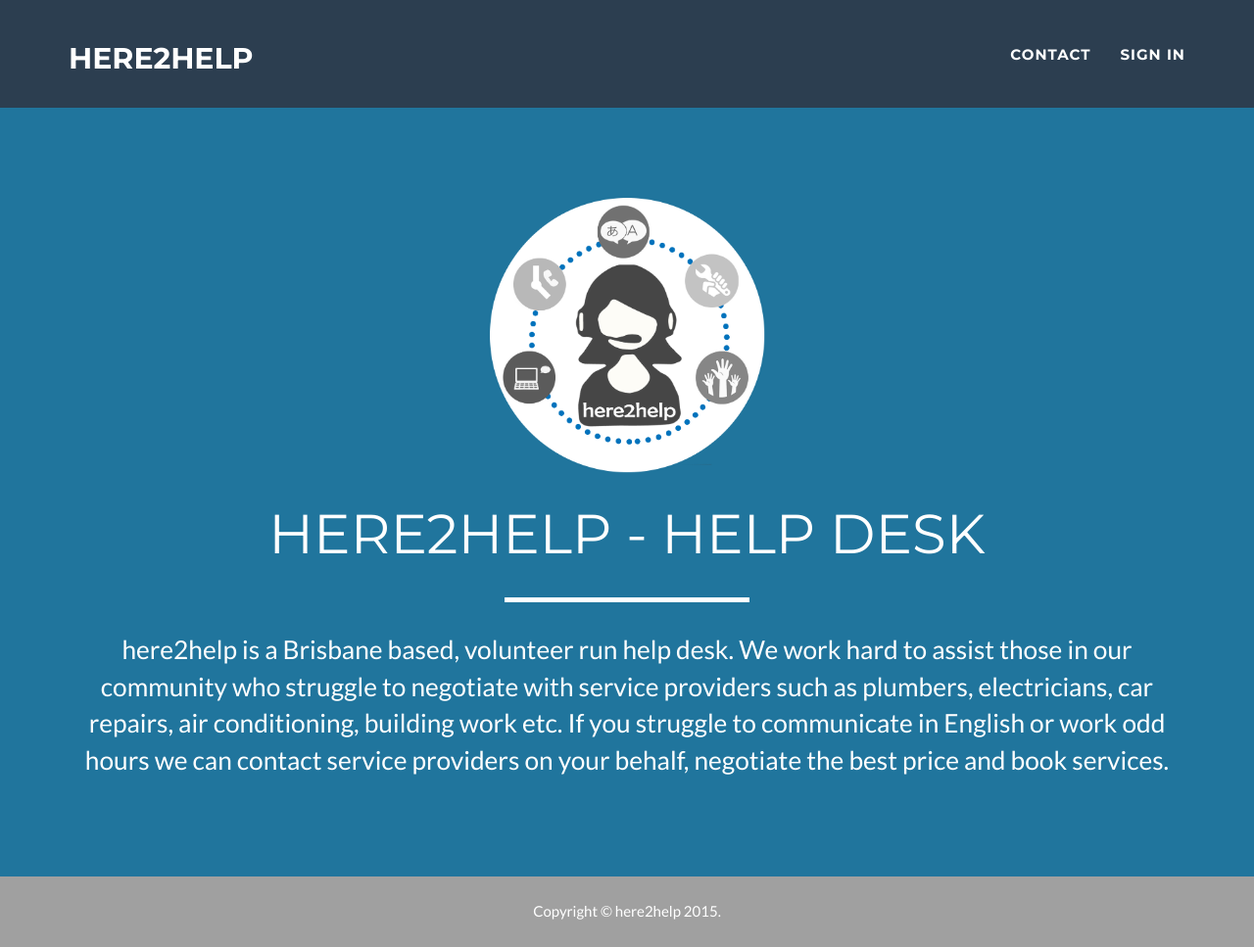
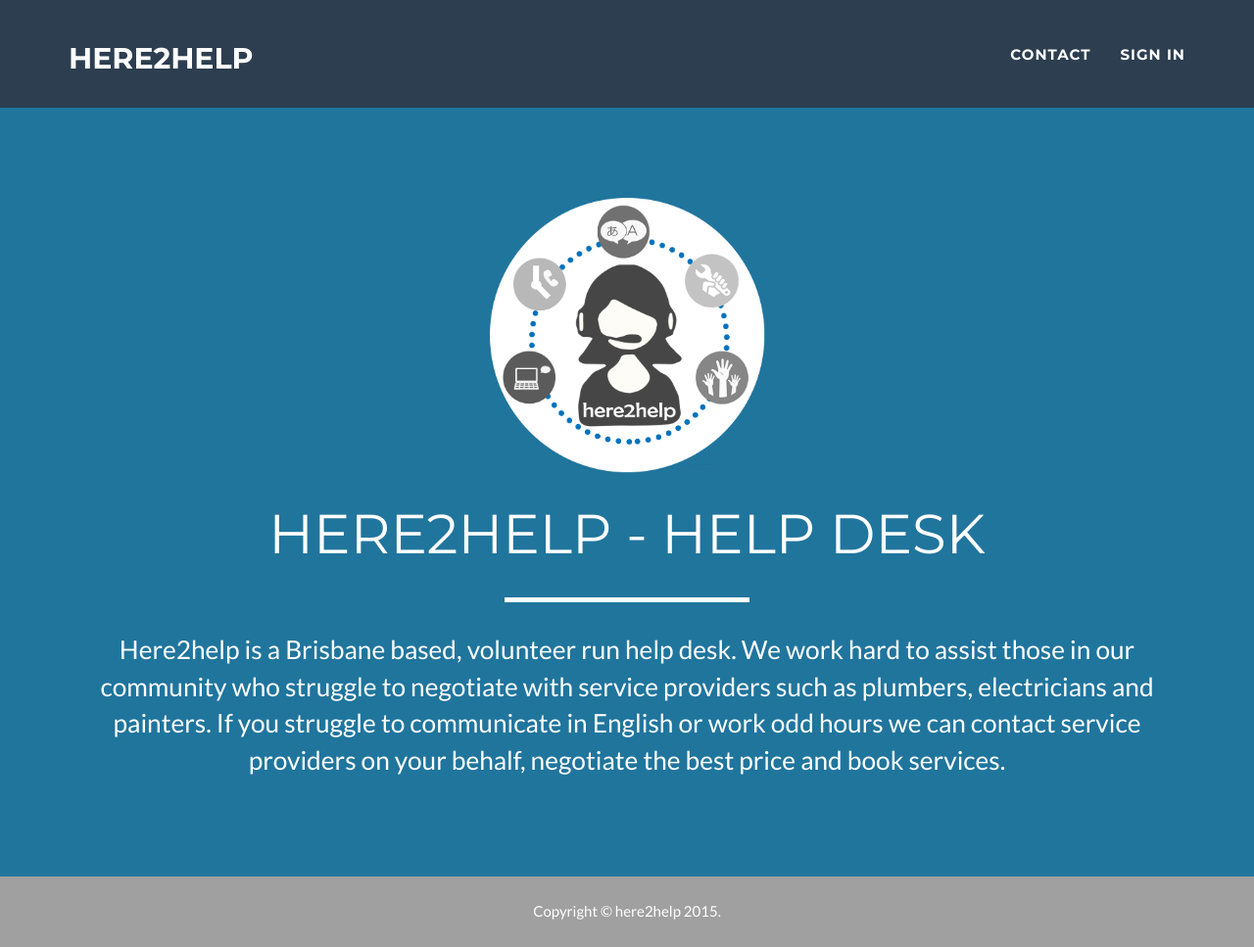
Before and after one commit to leandroVeloso/here2helpTeam, a PHP site: page / in a window 1280 px wide. Shown: the whole page at 98% size. Run offline with PHP 8.4, Linux system fonts and the light colour scheme; some libraries are stand-ins or nearby versions.

Commit message:
Made Help Desk description more succinct.

```diff
--- a/index.php
+++ b/index.php
@@ -15,7 +15,7 @@
                         <div class="intro-text">
                             <span class="name">here2help - Help Desk</span>
                             <hr class="star-light">
-                            <span class="skills">here2help is a Brisbane based, volunteer run help desk. We work hard to assist those in our community who struggle to negotiate with service providers such as plumbers, electricians, car repairs, air conditioning, building work etc. If you struggle to communicate in English or work odd hours we can contact service providers on your behalf, negotiate the best price and book services.</span>
+                            <span class="skills">Here2help is a Brisbane based, volunteer run help desk. We work hard to assist those in our community who struggle to negotiate with service providers such as plumbers, electricians and painters. If you struggle to communicate in English or work odd hours we can contact service providers on your behalf, negotiate the best price and book services.</span>
                         </div>
                     </div>
                 </div>
```
